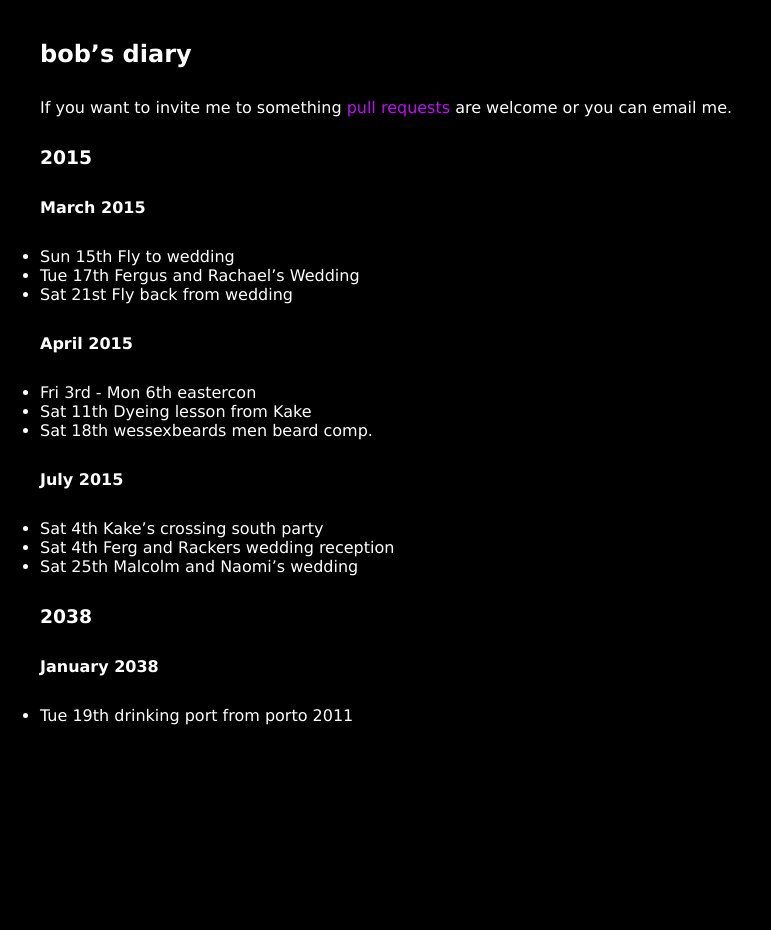
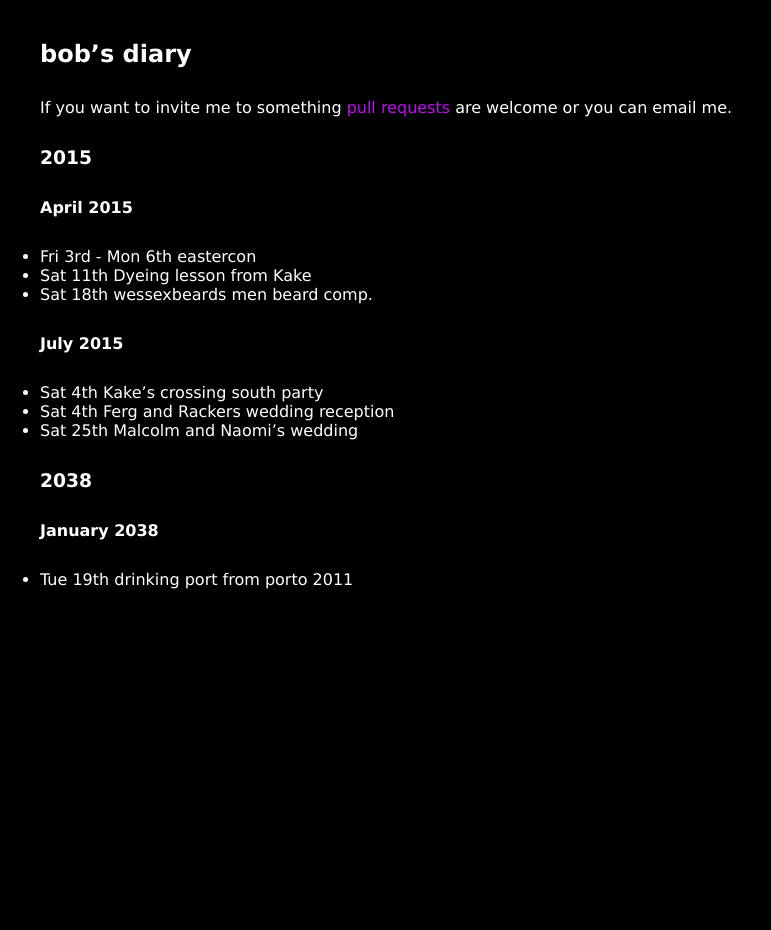
Before and after one commit to rjw1/randomness.org.uk, a Jekyll site: the page built from diary/index.md, in a window 1280 px wide. Shown: the whole page, without its empty margins (0-771 px from the left). Built offline with Jekyll 4.4.1, drawn with Linux system fonts in a browser that asks for light colours; Markdown is read by kramdown in place of the engine named in the settings.

```diff
--- a/diary/index.md
+++ b/diary/index.md
@@ -9,12 +9,6 @@
 
 
 ### 2015 ###
-
-#### March 2015 ####
-
-* Sun 15th Fly to wedding
-* Tue 17th Fergus and Rachael's Wedding
-* Sat 21st Fly back from wedding
 
 #### April 2015 ####
 
```
